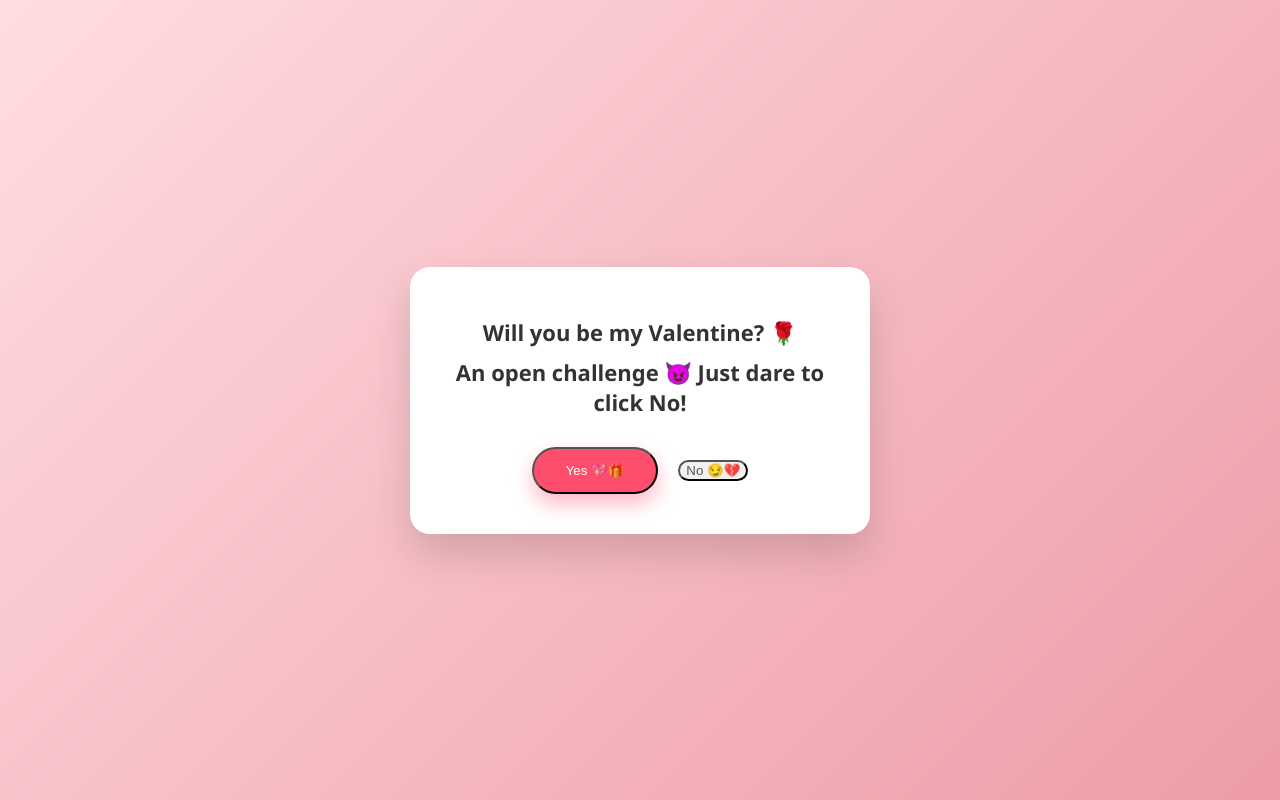
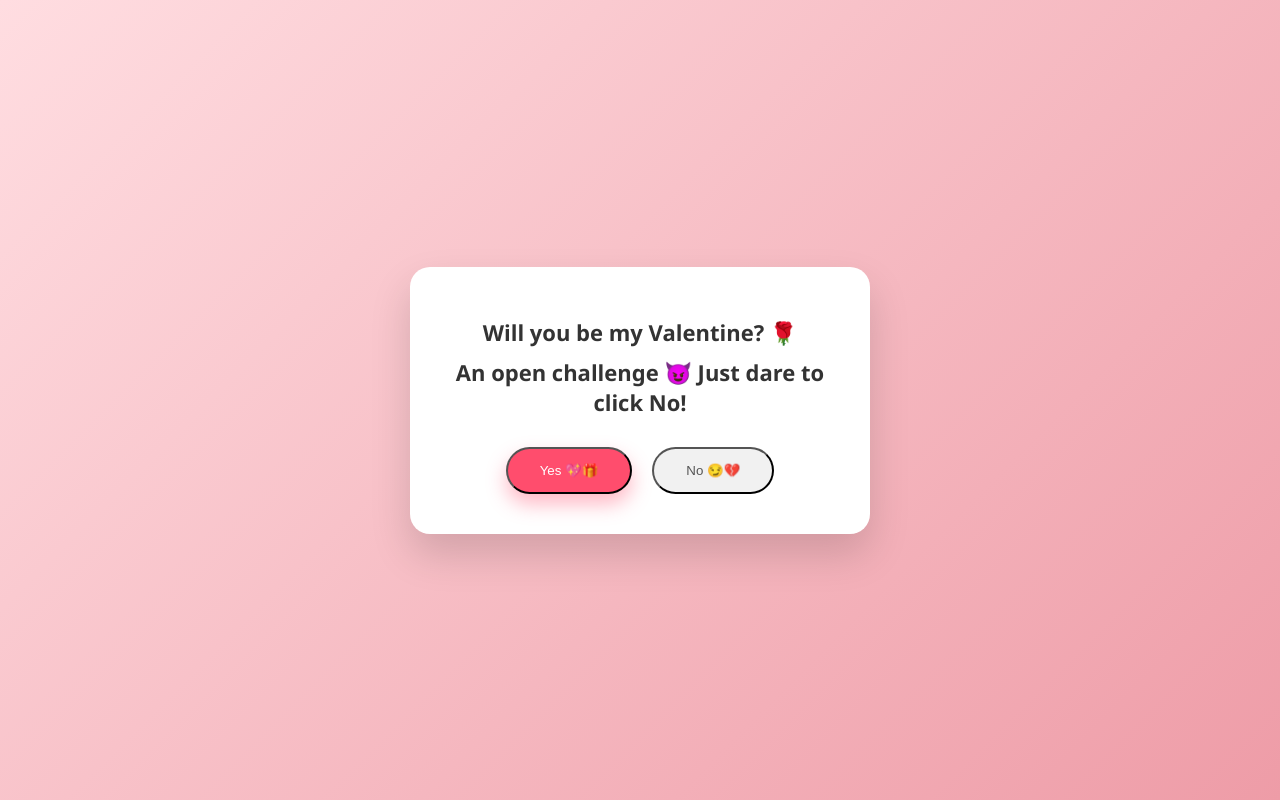
Before and after one commit to aishafarooq868/LAB_PROJ_VALEN_2341-, a plain HTML site: page index.html in a window 1280 px wide. Drawn offline with Linux system fonts and the light colour scheme.

Commit message:
Update index.html

```diff
--- a/index.html
+++ b/index.html
@@ -59,6 +59,7 @@
       background: #f1f1f1;
       border-radius: 30px;
       color: #555;
+      padding: 14px 32px;
     }
 
 
```
